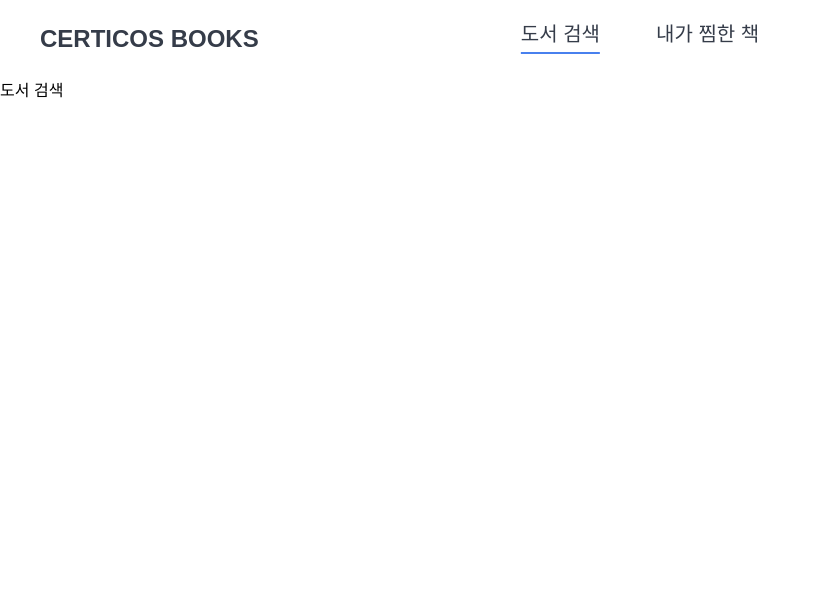
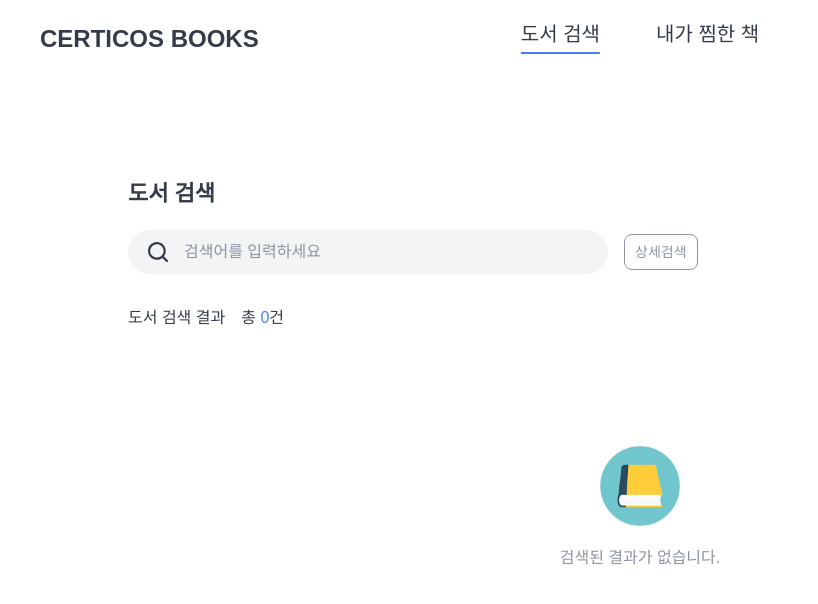
Before and after one commit to jodheeee/cdri-books-jodaehee, a React (Vite) app: page /search in a window 1280 px wide. Shown: the top 604 px of the page, without its empty margins (0-818 px from the left). Built offline with nearby package versions, Linux system fonts and the light colour scheme; no server answers.

Commit message:
feat: 도서 검색 페이지 구현

```diff
--- a/src/pages/search/index.tsx
+++ b/src/pages/search/index.tsx
@@ -1,3 +1,62 @@
+import { Suspense, useState } from "react";
+import searchIcon from "../../icons/search.svg";
+import BookListSkeleton from "../../components/BookListSkeleton";
+import EmptyResult from "../../components/EmptyResult";
+import SearchResult from "./modules/components/SearchResult";
+
 export default function SearchPage() {
-  return <div>도서 검색</div>;
+  const [keyword, setKeyword] = useState("");
+  const [query, setQuery] = useState("");
+  const [resultCount, setResultCount] = useState(0);
+
+  const handleSearch = () => {
+    if (keyword !== query) {
+      setResultCount(0);
+    }
+    setQuery(keyword);
+  };
+
+  const handleKeyDown = (e: React.KeyboardEvent) => {
+    if (e.key === "Enter") handleSearch();
+  };
+
+  return (
+    <div className="flex justify-center">
+      <div className="w-[1024px] pt-[104px]">
+        <h2 className="font-title2 text-text-primary">도서 검색</h2>
+
+        <div className="flex items-center gap-4 mt-6">
+          <div className="flex items-center gap-4 w-[480px] bg-light-gray rounded-full px-5 py-3">
+            <img src={searchIcon} alt="검색" className="w-5 h-5" />
+            <input
+              type="text"
+              value={keyword}
+              onChange={(e) => setKeyword(e.target.value)}
+              onKeyDown={handleKeyDown}
+              placeholder="검색어를 입력하세요"
+              className="font-body3 text-text-primary placeholder:text-text-subtitle bg-transparent outline-none w-full"
+            />
+          </div>
+          <button className="font-body2 text-text-subtitle border border-text-subtitle rounded-lg p-2.5">
+            상세검색
+          </button>
+        </div>
+
+        <div className="flex items-center gap-4 mt-9">
+          <span className="font-body3 text-text-primary">도서 검색 결과</span>
+          <span className="font-body3 text-text-primary">
+            총 <span className="text-primary">{resultCount}</span>건
+          </span>
+        </div>
+
+        {query ? (
+          <Suspense fallback={<div className="mt-6"><BookListSkeleton /></div>}>
+            <SearchResult query={query} onCountChange={setResultCount} />
+          </Suspense>
+        ) : (
+          <EmptyResult message="검색된 결과가 없습니다." />
+        )}
+      </div>
+    </div>
+  );
 }
```
